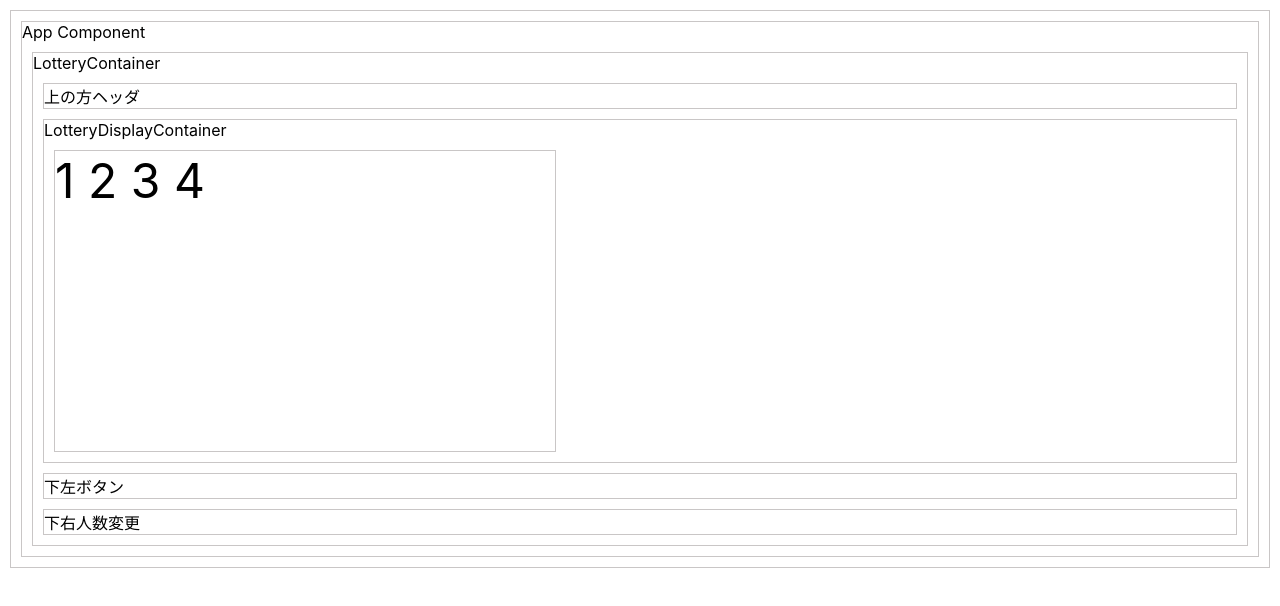
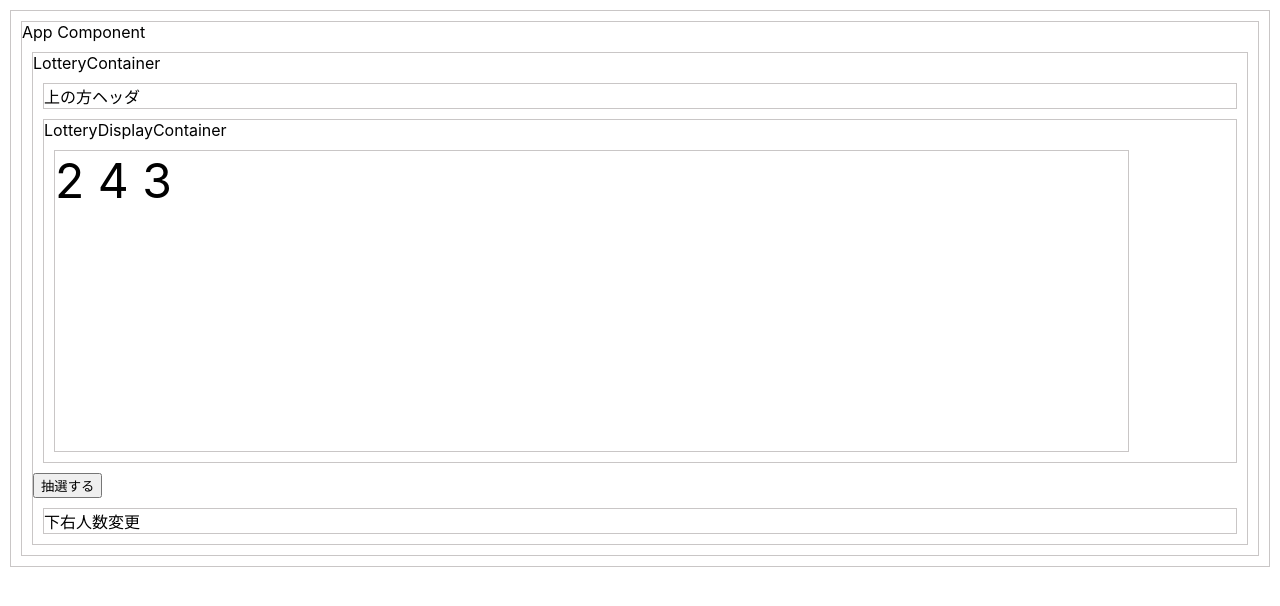
Before and after one commit to ymdsy/lottery_app, a React (Create React App) app: page / in a window 1280 px wide. Shown: the top 606 px of the page. Built offline with nearby package versions, Linux system fonts and the light colour scheme.

Commit message:
ボタンとシャッフルするロジックを追加

```diff
--- a/package.json
+++ b/package.json
@@ -3,6 +3,7 @@
   "version": "0.1.0",
   "private": true,
   "dependencies": {
+    "lodash": "^4.17.15",
     "react": "^16.9.0",
     "react-dom": "^16.9.0",
     "react-scripts": "3.1.1"
--- a/src/App.js
+++ b/src/App.js
@@ -6,8 +6,7 @@ class App extends React.Component {
   constructor() {
     super(); // これが必要な理由調べること。
     this.state = {
-      lotteryNums: [1, 2, 3, 4],
-      winningIndexes: []
+      lotteryNums: [1, 2, 3, 4]
     };
   }
   render() {
--- /dev/null
+++ b/src/lotteryPanel/button/lotteryButtonContainer.js
@@ -0,0 +1,11 @@
+import React from "react";
+import { LotteryButton } from "./lotteryButtonPresenter.js";
+
+export class LotteryButtonContainer extends React.Component {
+  constructor(props) {
+    super(props);
+  }
+  render() {
+    return <LotteryButton />;
+  }
+}
--- /dev/null
+++ b/src/lotteryPanel/button/lotteryButtonPresenter.js
@@ -0,0 +1,6 @@
+import React from "react";
+// import "./lotteryDisplayPresenter.css";
+
+export function LotteryButton(props) {
+  return <button>抽選する</button>;
+}
--- a/src/lotteryPanel/lotteryContainer.js
+++ b/src/lotteryPanel/lotteryContainer.js
@@ -1,17 +1,40 @@
 import React from "react";
 import { LotteryDisplayContainer } from "./lotteryDisplayContainer.js";
+import { LotteryButtonContainer } from "./button/lotteryButtonContainer.js";
+import shuffle from "lodash/shuffle";
+import memoize from "lodash/memoize";
 
 export class LotteryContainer extends React.Component {
   constructor(props) {
     super(props);
+    this.state = {
+      winningIndexes: [],
+      chosenNum: 3
+    };
+    // this.drawLots = this.drawLots.bind(this);
   }
+
+  // drawLots = memoize(lotteryNums => {
+  //   this.setState(
+  //     {
+  //       winningIndexes: shuffle(lotteryNums).slice(0, this.state.chosenNum)
+  //     },
+  //     console.log
+  //   );
+  // });
+
   render() {
+    const lotteryNums = shuffle(this.props.lotteryNums).slice(
+      0,
+      this.state.chosenNum
+    );
+
     return (
       <div>
         LotteryContainer
         <div>上の方ヘッダ</div>
-        <LotteryDisplayContainer lotteryNums={this.props.lotteryNums} />
-        <div>下左ボタン</div>
+        <LotteryDisplayContainer lotteryNums={lotteryNums} />
+        <LotteryButtonContainer />
         <div>下右人数変更</div>
       </div>
     );
--- a/src/lotteryPanel/lotteryDisplayPresenter.css
+++ b/src/lotteryPanel/lotteryDisplayPresenter.css
@@ -1,5 +1,5 @@
 div.lotteryDisplayPresenter {
-  width: 500px;
+  width: 90%;
   height: 300px;
   font-size: 300%;
 }
--- a/src/lotteryPanel/lotteryDisplayPresenter.js
+++ b/src/lotteryPanel/lotteryDisplayPresenter.js
@@ -3,7 +3,7 @@ import "./lotteryDisplayPresenter.css";
 
 export function Lottery(props) {
   return (
-    <div class="lotteryDisplayPresenter">
+    <div className="lotteryDisplayPresenter">
       {props.value.map(num => num + " ")}
     </div>
   );
```
